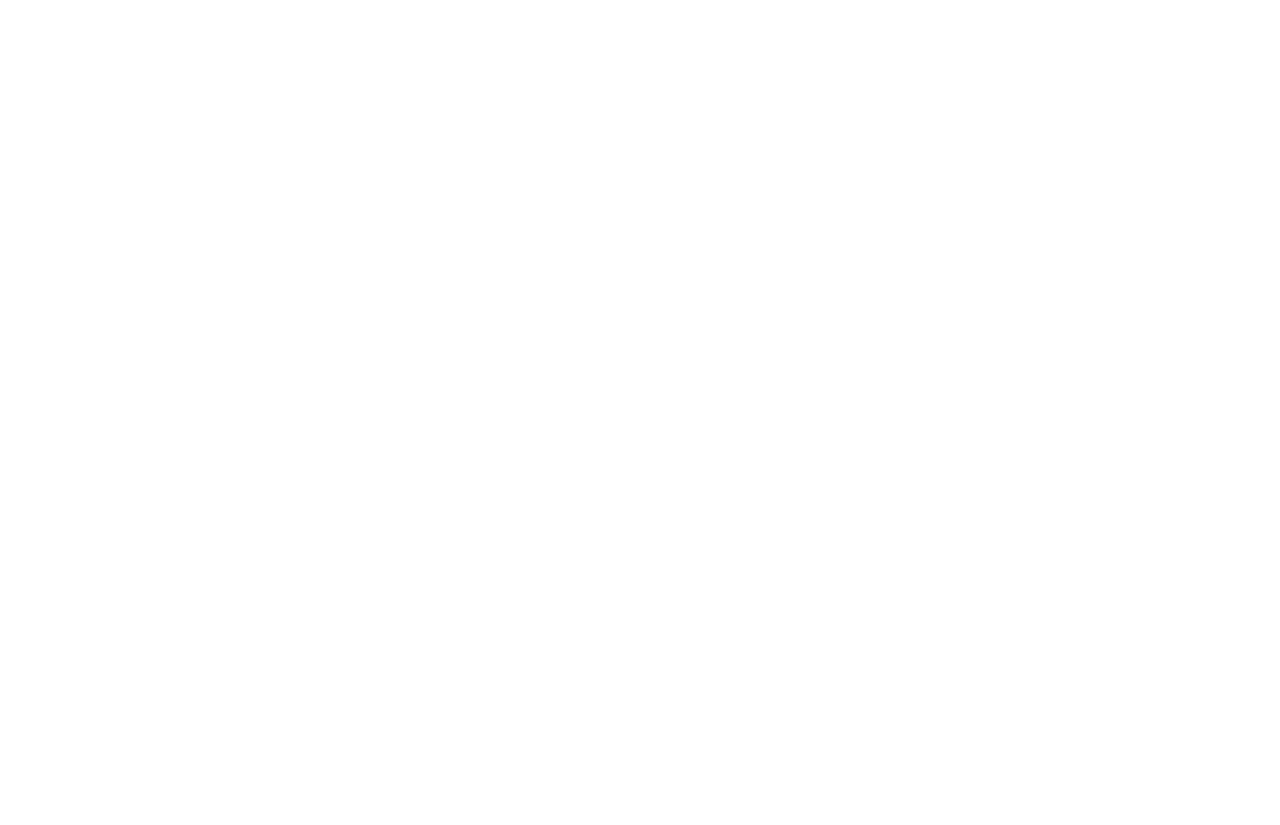
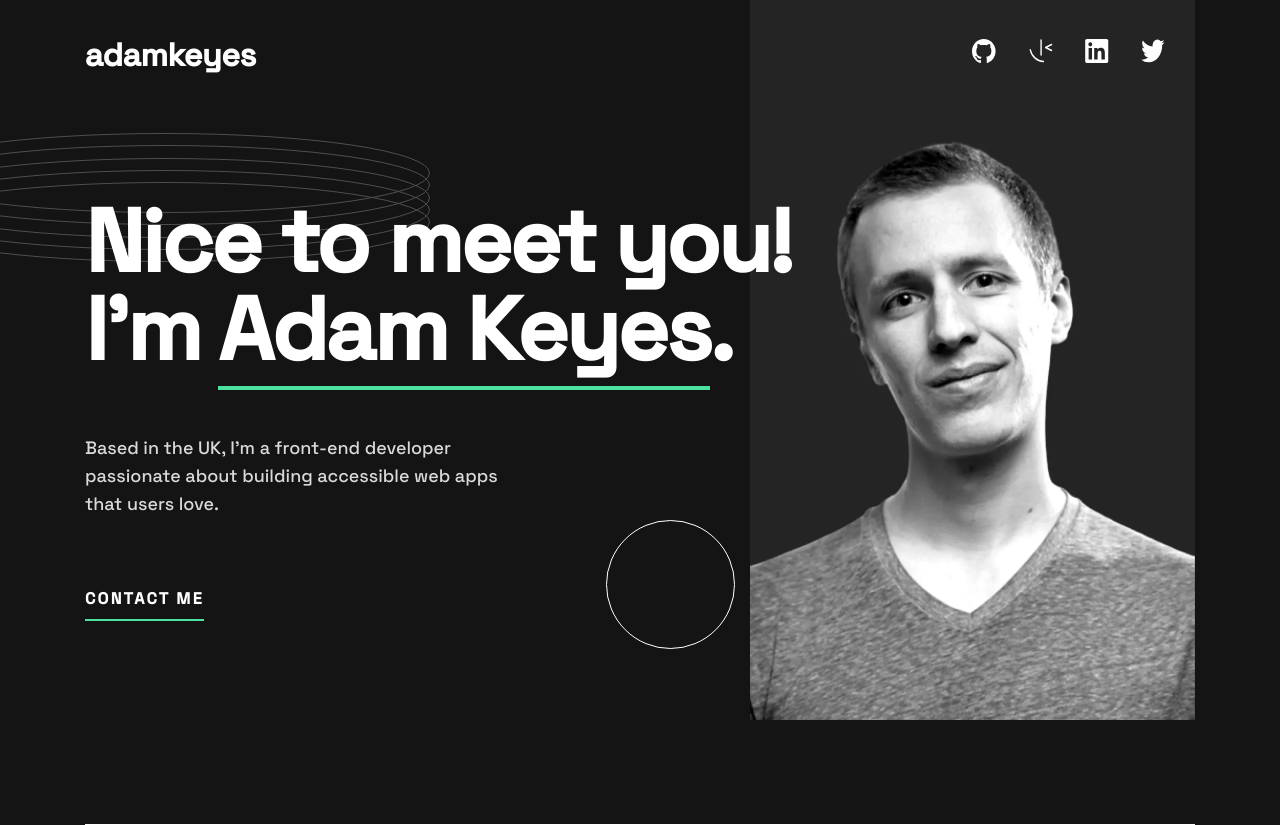
Before and after one commit to ionStici/single-page-developer-portfolio, a website: page index.html in a window 1280 px wide. Before the commit the page ends 800 px from the top, so only its background shows below. Drawn offline with Linux system fonts and the light colour scheme.

Commit message:
Add header and hero sections

```diff
--- a/index.html
+++ b/index.html
@@ -12,20 +12,52 @@
 </head>
 <body>
 
+    <header class="header">
+        <a href="."><p class="header__logo">adamkeyes</p></a>
+
+        <ul class="header__icons">
+            <li><a href="."><img src="./assets/images/icon-github.svg" alt="GitHub Icon"></a></li>
+            <li><a href="."><img src="./assets/images/icon-frontend-mentor.svg" alt="Frontend Mentor Icon"></a></li>
+            <li><a href="."><img src="./assets/images/icon-linkedin.svg" alt="LinkedIn Icon"></a></li>
+            <li><a href="."><img src="./assets/images/icon-twitter.svg" alt="Twitter Icon"></a></li>
+        </ul>
+    </header>
+
+
+    <main class="main">
+
+        <section class="hero__section">
+            <div class="hero__text-box">
+                <h1 class="h1">
+                    <span class="h1--up">Nice to</span>
+                    <span>meet you! I'm</span>
+                    <span class="h1--down">Adam Keyes</span><span>.</span>
+                </h1>
+                <p class="p">Based in the UK, I'm a front-end developer passionate about building accessible web apps that users love.</p>
+                <a class="link" href=".">Contact me</a>
+            </div>
+
+            <div class="hero__img-box">
+                <div class="hero__img" aria-label="Profile Picture" role="img"></div>
+            </div>
+
+            <img class="hero__circle" src="./assets/images/pattern-circle.svg" alt="Pattern Circle">
+            <img class="hero__rings" src="./assets/images/pattern-rings.svg" alt="Pattern Rings">
+        </section>
+
+        <hr class="line">
+
+        <section></section>
+
+    </main>
 
 
 
 
 
+  <!--
 
-  <!-- adamkeyes
 
-  Nice to meet you! I'm Adam Keyes.
-
-  Based in the UK, I'm a front-end developer passionate about
-  building accessible web apps that users love.
-
-  Contact me
 
   HTML
   4 Years Experience
--- a/sass/_base.scss
+++ b/sass/_base.scss
@@ -0,0 +1,140 @@
+// CSS RESET
+
+* {
+    margin: 0;
+    padding: 0;
+}
+
+*,
+*::before,
+*::after {
+    box-sizing: border-box;
+}
+
+input,
+button,
+textarea,
+select {
+    font: inherit;
+}
+
+a {
+    color: inherit;
+}
+
+// GENERAL STYLES
+
+@font-face {
+    font-family: "grotesk";
+    src: url(./../assets/fonts/SpaceGrotesk-VariableFont_wght.ttf);
+    src: url(./../assets/fonts/static/SpaceGrotesk-Bold.ttf);
+    src: url(./../assets/fonts/static/SpaceGrotesk-Medium.ttf);
+}
+
+:root {
+    --color-white: #fff;
+    --color-green: hsl(153, 71%, 59%);
+}
+
+// BODY AND MAIN
+
+body {
+    font-family: "grotesk";
+    color: var(--color-white);
+    font-weight: 700;
+    font-size: 16px;
+    line-height: 26px;
+
+    background-color: hsl(0, 0%, 8%);
+}
+
+.main {
+    padding: 0 16px;
+
+    @media only screen and (min-width: 48em) {
+        padding: 0 32px;
+    }
+}
+
+.line {
+    max-width: 1110px;
+    margin: 0 auto;
+    height: 1px;
+    border: none;
+    background-color: var(--color-white);
+}
+
+// H1 AND P
+
+.h1 {
+    font-weight: 700;
+    font-size: 40px;
+    line-height: 40px;
+    letter-spacing: -1.13636px;
+    margin-bottom: 24px;
+
+    &--down {
+        border-bottom: 4px solid var(--color-green);
+    }
+
+    @media only screen and (min-width: 48em) {
+        font-size: 72px;
+        line-height: 72px;
+        letter-spacing: -2.04545px;
+        margin-bottom: 60px;
+
+        &--up {
+            display: block;
+        }
+    }
+
+    @media only screen and (min-width: 75em) {
+        font-size: 88px;
+        line-height: 88px;
+        letter-spacing: -2.5px;
+        margin-bottom: 43p;
+
+        &--up {
+            display: inline;
+        }
+    }
+}
+
+.p {
+    font-weight: 500;
+    color: #d9d9d9;
+    margin-bottom: 24px;
+
+    @media only screen and (min-width: 48em) {
+        font-size: 18px;
+        line-height: 28px;
+        margin-bottom: 34px;
+        padding-right: 20px;
+        margin-bottom: 68px;
+    }
+
+    @media only screen and (min-width: 75em) {
+        padding-right: 255px;
+    }
+}
+
+// LINK
+
+.link,
+.link:link,
+.link:visited {
+    letter-spacing: 2.28571px;
+    text-decoration: none;
+    text-transform: uppercase;
+
+    border-bottom: 2px solid var(--color-green);
+    padding-bottom: 10px;
+
+    transition: color 0.15s;
+}
+
+.link:hover {
+    color: var(--color-green);
+}
+
+// END
--- /dev/null
+++ b/sass/_header-hero.scss
@@ -0,0 +1,198 @@
+// HEADER
+
+.header {
+    max-width: 500px;
+    margin: 0 auto;
+    text-align: center;
+    position: relative;
+    z-index: 2;
+
+    @media only screen and (min-width: 48em) {
+        display: flex;
+        align-items: center;
+        justify-content: space-between;
+        max-width: 1140.5px;
+        margin: 29px auto 0 auto;
+        padding: 0 30px;
+    }
+
+    @media only screen and (min-width: 75em) {
+        margin: 39px auto 0 auto;
+        padding: 0 45px 0 15px;
+    }
+
+    a {
+        text-decoration: none;
+    }
+
+    &__logo {
+        font-weight: 700;
+        font-size: 24px;
+        line-height: 32px;
+        letter-spacing: -0.333333px;
+        margin: 20px 0;
+
+        @media only screen and (min-width: 48em) {
+            font-size: 32px;
+            letter-spacing: -0.444444px;
+            margin: 0;
+        }
+    }
+
+    &__icons {
+        list-style: none;
+        display: flex;
+        justify-content: space-between;
+
+        width: 154px;
+        margin: 0 auto;
+
+        @media only screen and (min-width: 48em) {
+            width: 193px;
+            margin: 0;
+        }
+
+        img {
+            width: 20px;
+            height: 20px;
+
+            @media only screen and (min-width: 48em) {
+                width: 24px;
+                height: 24px;
+            }
+        }
+    }
+}
+
+// HERO
+
+.hero {
+    &__section {
+        max-width: 450px;
+        margin: -101px auto 80px auto;
+
+        position: relative;
+        z-index: 1;
+
+        display: grid;
+        grid-template-columns: 1fr;
+        grid-template-rows: 383px 244px;
+        row-gap: 40px;
+
+        text-align: center;
+
+        @media only screen and (min-width: 48em) {
+            max-width: 1140.5px;
+            text-align: left;
+            margin-bottom: 60px;
+
+            row-gap: revert;
+            grid-template-rows: 1fr;
+            grid-template-columns: 430px 1fr 322px;
+            margin-top: -61px;
+        }
+
+        @media only screen and (min-width: 57em) {
+            grid-template-columns: 430px 100px 322px;
+            justify-content: center;
+        }
+
+        @media only screen and (min-width: 75em) {
+            max-width: 100%;
+            grid-template-columns: 665px 445px;
+            grid-template-rows: 720px;
+            margin-bottom: 104px;
+            margin-top: -71px;
+        }
+    }
+
+    &__img-box {
+        grid-row: 1 / 2;
+        width: 174px;
+        height: 100%;
+        margin: 0 auto 0 auto;
+
+        @media only screen and (min-width: 48em) {
+            width: revert;
+            height: revert;
+            margin: 0;
+
+            grid-row: 1 / 2;
+            grid-column: 3 / 4;
+            position: relative;
+            z-index: -1;
+        }
+
+        @media only screen and (min-width: 75em) {
+            grid-column: 2 / 3;
+        }
+    }
+
+    &__img {
+        background-image: url(./../assets/images/image-profile-mobile.webp);
+        background-size: cover;
+        background-position: center;
+        width: 100%;
+        height: 100%;
+
+        @media only screen and (min-width: 48em) {
+            background-image: url(./../assets/images/image-profile-tablet.webp);
+        }
+
+        @media only screen and (min-width: 75em) {
+            background-image: url(./../assets/images/image-profile-desktop.webp);
+        }
+    }
+
+    &__text-box {
+        grid-row: 2 / 3;
+
+        @media only screen and (min-width: 48em) {
+            grid-row: 1 / 2;
+            grid-column: 1 / 2;
+            margin-top: 151px;
+            margin-right: -31.5px;
+        }
+
+        @media only screen and (min-width: 75em) {
+            margin-right: -41px;
+            margin-top: 198px;
+        }
+    }
+
+    &__circle,
+    &__rings {
+        position: fixed;
+    }
+
+    &__circle {
+        top: 254px;
+        right: 37px;
+
+        @media only screen and (min-width: 48em) {
+            top: 442px;
+            right: -64.5px;
+        }
+
+        @media only screen and (min-width: 75em) {
+            top: 520px;
+            right: 545px;
+        }
+    }
+
+    &__rings {
+        top: 124px;
+        z-index: -1;
+        left: -350px;
+
+        @media only screen and (min-width: 48em) {
+            top: 80px;
+            left: -265px;
+        }
+
+        @media only screen and (min-width: 75em) {
+            top: 133px;
+            left: -100px;
+        }
+    }
+}
--- a/sass/main.scss
+++ b/sass/main.scss
@@ -1 +1,2 @@
 @import "base";
+@import "header-hero";
```
Also changed, not shown: sass/style.css.
